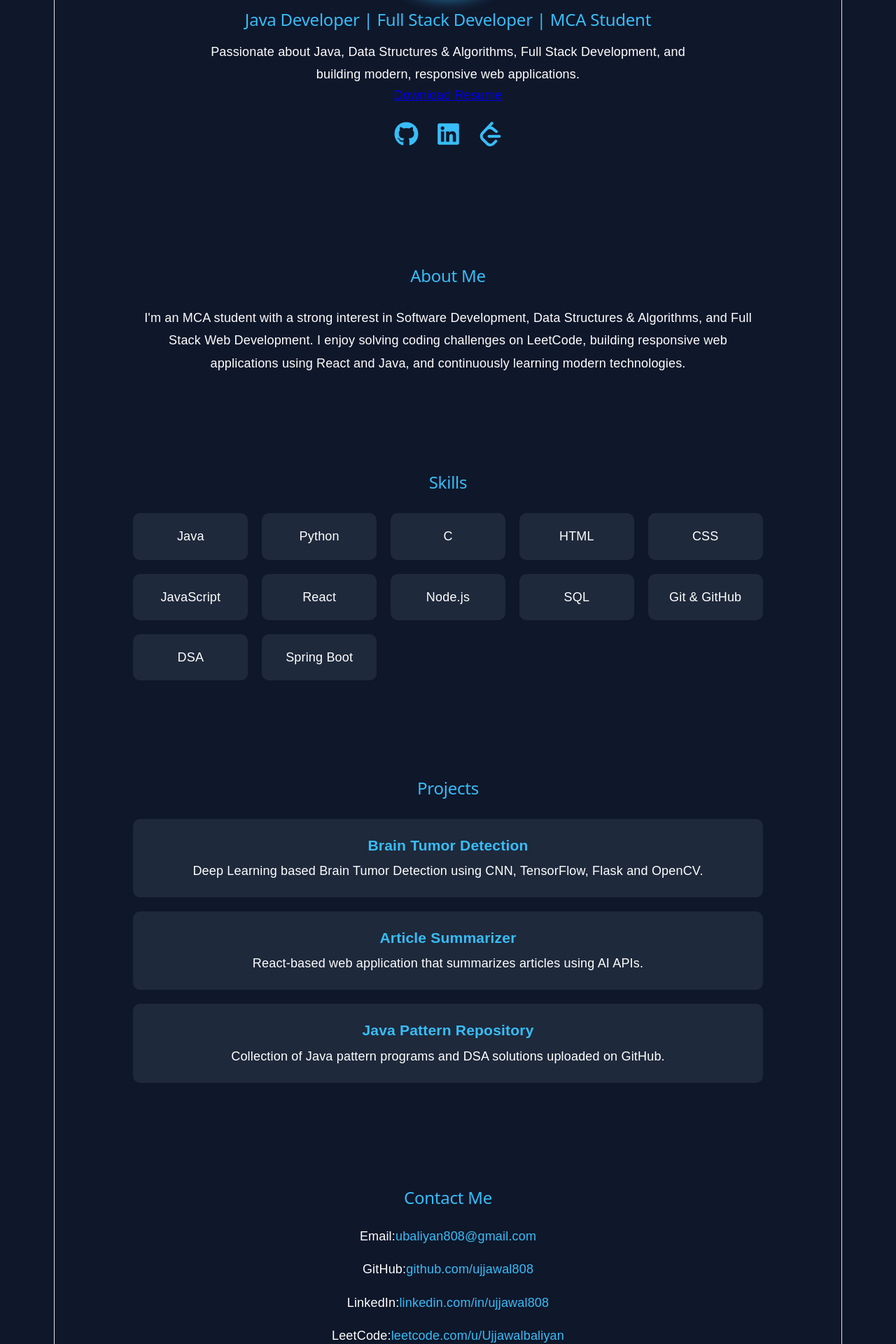
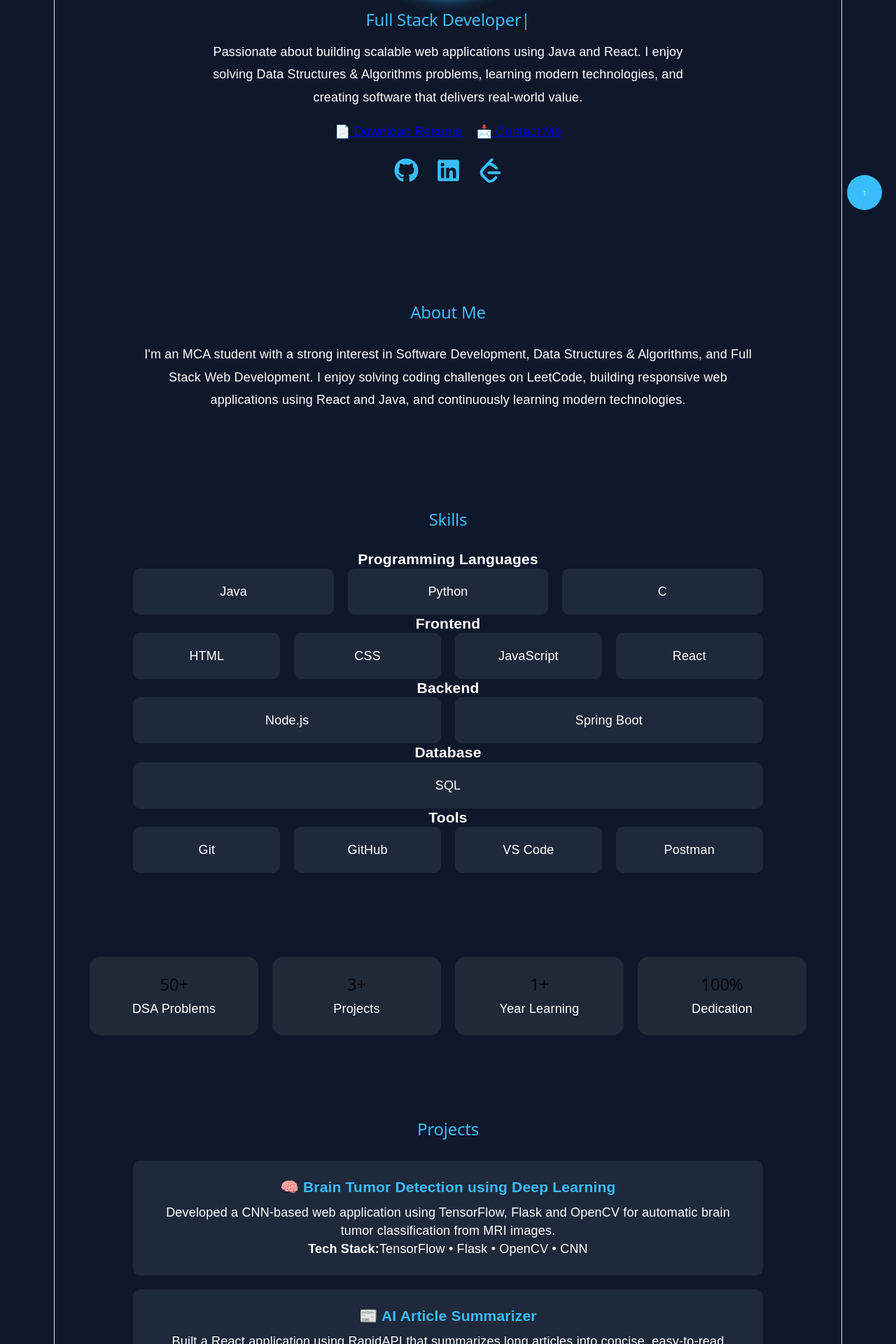
Before and after one commit to ujjawal808/portfolio, a React (Vite) app: page / in a window 1280 px wide. Shown: the part 480-2400 px from the top of the page at 70% size. Built offline with nearby package versions, Linux system fonts and the light colour scheme.

Commit message:
Update portfolio

```diff
--- a/package.json
+++ b/package.json
@@ -12,7 +12,8 @@
   "dependencies": {
     "react": "^19.2.7",
     "react-dom": "^19.2.7",
-    "react-icons": "^5.7.0"
+    "react-icons": "^5.7.0",
+    "react-type-animation": "^3.2.0"
   },
   "devDependencies": {
     "@eslint/js": "^10.0.1",
--- a/src/App.css
+++ b/src/App.css
@@ -277,3 +277,61 @@ html {
     word-break: break-word;
   }
 }
+html{
+  scroll-behavior:smooth;
+}
+
+.hero-buttons{
+  display:flex;
+  justify-content:center;
+  gap:20px;
+  margin-top:20px;
+  flex-wrap:wrap;
+}
+
+.stats{
+  display:grid;
+  grid-template-columns:repeat(auto-fit,minmax(180px,1fr));
+  gap:20px;
+  padding:50px;
+}
+
+.stat-card{
+  background:#1f2937;
+  padding:25px;
+  border-radius:15px;
+  transition:.3s;
+}
+
+.stat-card:hover{
+  transform:translateY(-8px);
+}
+
+.project-btn{
+  display:inline-block;
+  margin-top:15px;
+  padding:10px 18px;
+  background:#38bdf8;
+  color:white;
+  border-radius:8px;
+  text-decoration:none;
+}
+
+.project-img{
+  width:100%;
+  border-radius:12px;
+  margin-bottom:15px;
+}
+
+.scroll-btn{
+  position:fixed;
+  right:20px;
+  bottom:20px;
+  width:50px;
+  height:50px;
+  border:none;
+  border-radius:50%;
+  background:#38bdf8;
+  color:white;
+  cursor:pointer;
+}
--- a/src/App.jsx
+++ b/src/App.jsx
@@ -1,4 +1,5 @@
 import "./App.css";
+import { TypeAnimation } from "react-type-animation";
 import heroImg from "./assets/hero.png";
 import { FaGithub, FaLinkedin } from "react-icons/fa";
 import { SiLeetcode } from "react-icons/si";
@@ -23,26 +24,52 @@ function App() {
       {/* Hero */}
       <section id="home" className="hero">
         <h1>Hi, I'm Ujjawal Baliyan 👋</h1>
+
 <img
   src={heroImg}
   alt="Ujjawal Baliyan"
   className="profile-pic"
 />
 
+<TypeAnimation
+  sequence={[
+    "Java Developer",
+    2000,
+    "Full Stack Developer",
+    2000,
+    "DSA Enthusiast",
+    2000,
+    "MCA Student",
+    2000,
+  ]}
+  wrapper="h2"
+  speed={50}
+  repeat={Infinity}
+/>
+<p>
+  Passionate about building scalable web applications using Java and React.
+  I enjoy solving Data Structures & Algorithms problems, learning modern
+  technologies, and creating software that delivers real-world value.
+</p>
 
-        <h2>Java Developer | Full Stack Developer | MCA Student</h2>
-
-        <p>
-          Passionate about Java, Data Structures & Algorithms, Full Stack Development, and building modern, responsive web applications.
-        </p>
+       <div className="hero-buttons">
 
   <a
     href="/resume.pdf"
     download
     className="resume-btn"
   >
-  Download Resume
+    📄 Download Resume
   </a>
+
+  <a
+    href="#contact"
+    className="contact-btn"
+  >
+    📩 Contact Me
+  </a>
+
+</div>
         <div className="social-icons">
   <a
     href="https://github.com/ujjawal808"
@@ -83,51 +110,167 @@ function App() {
       </section>
             {/* Skills */}
       <section id="skills" className="skills">
+
   <h2>Skills</h2>
+
+  <div className="skills-category">
+
+    <h3>Programming Languages</h3>
 
     <div className="skills-grid">
       <div>Java</div>
       <div>Python</div>
       <div>C</div>
+    </div>
+
+    <h3>Frontend</h3>
+
+    <div className="skills-grid">
       <div>HTML</div>
       <div>CSS</div>
       <div>JavaScript</div>
       <div>React</div>
+    </div>
+
+    <h3>Backend</h3>
+
+    <div className="skills-grid">
       <div>Node.js</div>
-          <div>SQL</div>
-          <div>Git & GitHub</div>
-          <div>DSA</div>
       <div>Spring Boot</div>
     </div>
+
+    <h3>Database</h3>
+
+    <div className="skills-grid">
+      <div>SQL</div>
+    </div>
+
+    <h3>Tools</h3>
+
+    <div className="skills-grid">
+      <div>Git</div>
+      <div>GitHub</div>
+      <div>VS Code</div>
+      <div>Postman</div>
+    </div>
+
+  </div>
+
+</section>
+<section className="stats">
+
+  <div className="stat-card">
+    <h2>50+</h2>
+    <p>DSA Problems</p>
+  </div>
+
+  <div className="stat-card">
+    <h2>3+</h2>
+    <p>Projects</p>
+  </div>
+
+  <div className="stat-card">
+    <h2>1+</h2>
+    <p>Year Learning</p>
+  </div>
+
+  <div className="stat-card">
+    <h2>100%</h2>
+    <p>Dedication</p>
+  </div>
+
 </section>
 
       {/* Projects */}
+
       <section id="projects" className="projects">
         <h2>Projects</h2>
 
         <div className="project-card">
-          <h3>Brain Tumor Detection</h3>
+          <h3>🧠 Brain Tumor Detection using Deep Learning</h3>
+
 <p>
-            Deep Learning based Brain Tumor Detection using CNN,
-            TensorFlow, Flask and OpenCV.
+Developed a CNN-based web application using
+TensorFlow, Flask and OpenCV for automatic
+brain tumor classification from MRI images.
+</p>
+<p>
+
+<b>Tech Stack:</b>
+
+TensorFlow • Flask • OpenCV • CNN
+
+</p>
+
+        </div>
+
+        <div className="project-card">
+
+          <h3>📰 AI Article Summarizer</h3>
+
+<p>
+Built a React application using RapidAPI
+that summarizes long articles into concise,
+easy-to-read summaries.
+</p>
+<p>
+
+<b>Tech Stack:</b>
+
+React • Redux Toolkit • RapidAPI
+
 </p>
         </div>
 
         <div className="project-card">
-          <h3>Article Summarizer</h3>
-          <p>
-            React-based web application that summarizes articles
-            using AI APIs.
-          </p>
-        </div>
 
-        <div className="project-card">
           <h3>Java Pattern Repository</h3>
           <p>
             Collection of Java pattern programs and DSA solutions
             uploaded on GitHub.
           </p>
+          <p>
+
+<b>Tech Stack:</b>
+
+Java • DSA • GitHub
+
+</p>
         </div>
+      </section>
+      <section className="achievements">
+
+  <h2>Achievements</h2>
+
+  <div className="skills-grid">
+
+    <div>🏆 50+ DSA Problems</div>
+
+    <div>💻 Java Developer</div>
+
+    <div>🚀 Full Stack Projects</div>
+
+    <div>🎓 MCA Student</div>
+
+  </div>
+
+</section>
+<section className="learning">
+
+<h2>Currently Learning</h2>
+
+<div className="skills-grid">
+
+<div>Spring Boot</div>
+
+<div>REST APIs</div>
+
+<div>System Design</div>
+
+<div>Advanced Java</div>
+
+</div>
+
 </section>
 
      {/* Contact */}
@@ -135,14 +278,14 @@ function App() {
   <h2>Contact Me</h2>
 
   <p>
-    Email:
+   📧 Email
     <a href="mailto:ubaliyan808@gmail.com">
       ubaliyan808@gmail.com
     </a>
   </p>
 
   <p>
-    GitHub:
+   🐙 GitHub
     <a
       href="https://github.com/ujjawal808"
       target="_blank"
@@ -153,7 +296,7 @@ function App() {
   </p>
 
   <p>
-    LinkedIn:
+    💼 LinkedIn
     <a
       href="https://linkedin.com/in/ujjawal808"
       target="_blank"
@@ -164,7 +307,7 @@ function App() {
   </p>
 
   <p>
-    LeetCode:
+  🏆 LeetCode
     <a
       href="https://leetcode.com/u/Ujjawalbaliyan"
       target="_blank"
@@ -174,9 +317,29 @@ function App() {
     </a>
   </p>
 </section>
+<button
+  className="scroll-btn"
+  onClick={() => window.scrollTo({ top: 0, behavior: "smooth" })}
+>
+  ↑
+</button>
 
 <footer className="footer">
- <p>© {new Date().getFullYear()} Ujjawal Baliyan. All Rights Reserved.</p>
+
+<h3>Thanks for Visiting ❤️</h3>
+
+<p>
+
+© {new Date().getFullYear()} Ujjawal Baliyan
+
+</p>
+
+<p>
+
+Built with ❤️ using React • Vite • JavaScript • CSS
+
+</p>
+
 </footer>
     </div>
   );
```
Also changed, not shown: 1 other file (tests, documents, lock files or other folders). Lines whose indentation alone changed are shown as unchanged.
